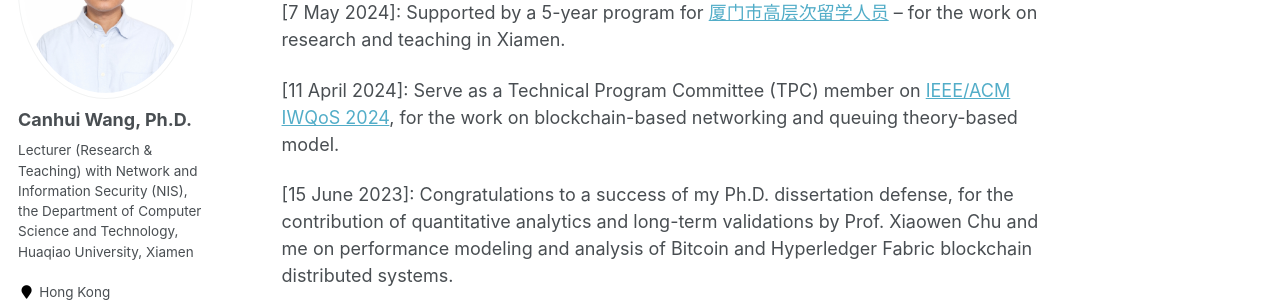
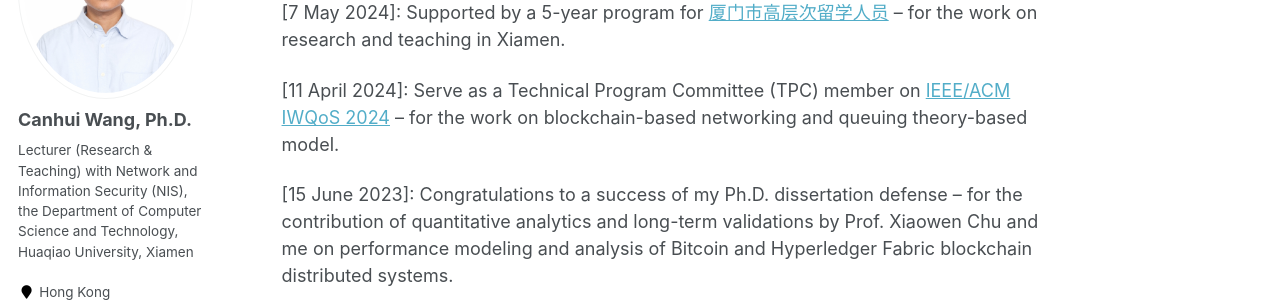
Before and after one commit to Canhui/canhui.github.io, a Jekyll site: the page built from _pages/about.md, in a window 1280 px wide and 900 px high, scrolled down 457 px. Shown: the part 153-455 px from the top of the window. Built offline with Jekyll 4.4.1, drawn with Linux system fonts in a browser that asks for light colours.

```diff
--- a/_pages/about.md
+++ b/_pages/about.md
@@ -15,9 +15,9 @@ Recent news
 ======
 \[7 May 2024\]: Supported by a 5-year program for [厦门市高层次留学人员](http://hrss.xm.gov.cn) -- for the work on research and teaching in Xiamen.
 
-\[11 April 2024\]: Serve as a Technical Program Committee (TPC) member on [IEEE/ACM IWQoS 2024](https://iwqos2024.ieee-iwqos.org/committees/technical-program-committee), for the work on blockchain-based networking and queuing theory-based model.
+\[11 April 2024\]: Serve as a Technical Program Committee (TPC) member on [IEEE/ACM IWQoS 2024](https://iwqos2024.ieee-iwqos.org/committees/technical-program-committee) -- for the work on blockchain-based networking and queuing theory-based model.
 
-\[15 June 2023\]: Congratulations to a success of my Ph.D. dissertation defense, for the contribution of quantitative analytics and long-term validations by Prof. Xiaowen Chu and me on performance modeling and analysis of Bitcoin and Hyperledger Fabric blockchain distributed systems.
+\[15 June 2023\]: Congratulations to a success of my Ph.D. dissertation defense -- for the contribution of quantitative analytics and long-term validations by Prof. Xiaowen Chu and me on performance modeling and analysis of Bitcoin and Hyperledger Fabric blockchain distributed systems.
 
 
 Job openings
```
